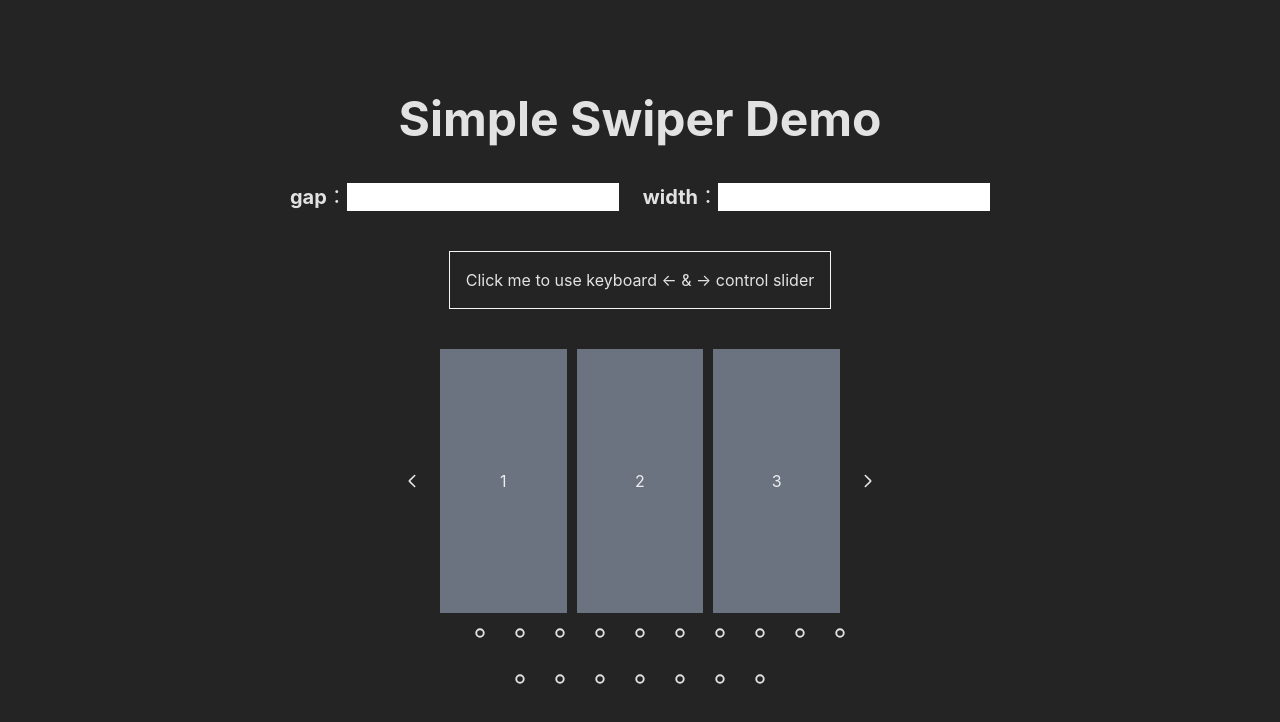
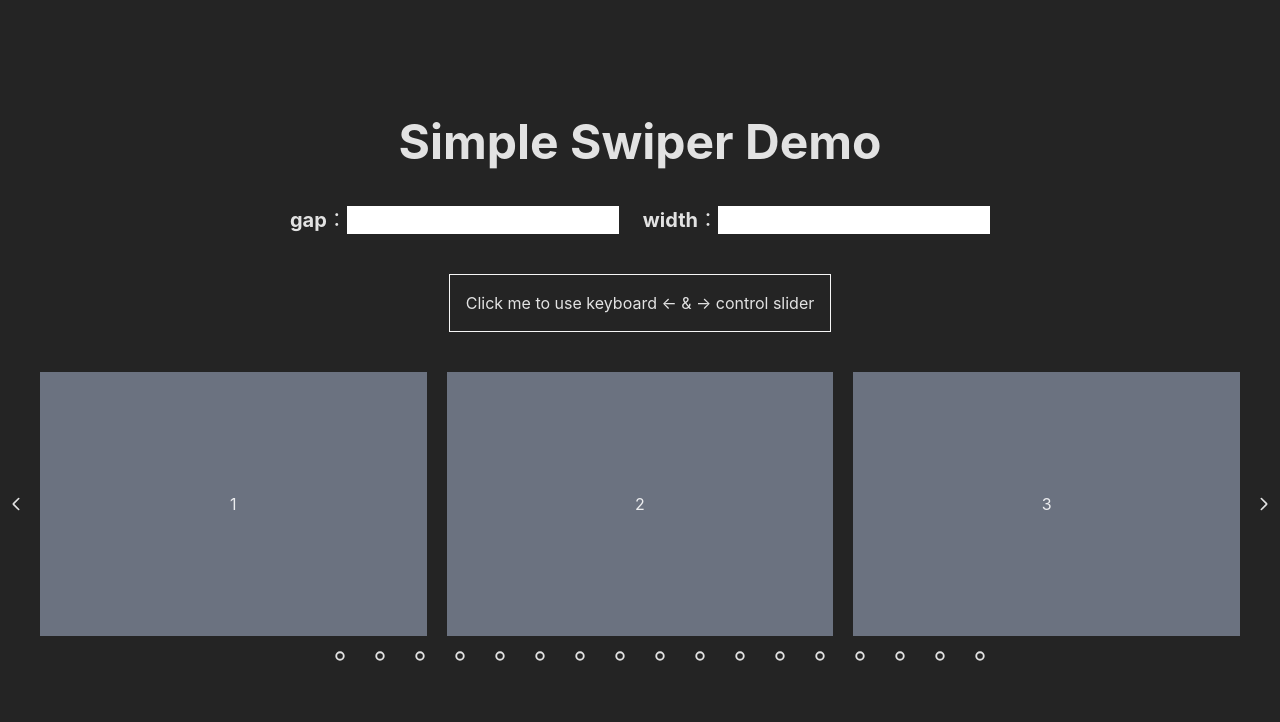
Before and after one commit to Rock070/vue-simple-swiper, a Vue app: page / in a window 1280 px wide. Shown: the top 722 px of the page. Built offline with nearby package versions, Linux system fonts and the light colour scheme; some icons are missing.

Commit message:
feat(swiper): 微調

```diff
--- a/src/App.vue
+++ b/src/App.vue
@@ -9,8 +9,8 @@ const items = Array.from({ length: 20 }, (_, index) => index)
 
 const options = reactive({
   perView: 3,
-  gap: 10,
-  width: 400,
+  gap: 20,
+  width: 1200,
 })
 
 const onFocusSwiper = () => {
--- a/src/components/Swiper.vue
+++ b/src/components/Swiper.vue
@@ -15,8 +15,8 @@ export type Direction = keyof UseScrollReturn['directions']
 
 const props = withDefaults(defineProps<SwiperProps>(), {
   items: () => [],
-  width: 400,
-  gap: 20,
+  width: 800,
+  gap: 10,
   perView: 3,
 })
 
@@ -135,8 +135,8 @@ useEventListener(swiperRef, 'keydown', useThrottleFn((e: KeyboardEvent) => {
 const outerStyle = computed(() => {
   const swiperWidth = props.width
 
-  const ICON_WIDTH = 16
-  const ICON_GAP = 20
+  const ICON_WIDTH = 32
+  const ICON_GAP = 8
 
   const width = swiperWidth + ((ICON_WIDTH + ICON_GAP) * 2)
 
@@ -163,9 +163,13 @@ defineExpose({
 
 <template>
   <div :style="outerStyle">
-    <div class="flex items-center space-x-5">
+    <div class="flex items-center space-x-2">
       <!-- go left page -->
-      <button type="button" @click="onIconClick('previous')">
+      <button
+        type="button"
+        class="p-2"
+        @click="onIconClick('previous')"
+      >
         <Icon icon="material-symbols:arrow-back-ios-new-rounded" />
       </button>
       <!-- container -->
@@ -188,7 +192,11 @@ defineExpose({
       </div>
 
       <!-- go right page -->
-      <button type="button" @click="onIconClick('next')">
+      <button
+        type="button"
+        class="p-2"
+        @click="onIconClick('next')"
+      >
         <Icon icon="material-symbols:arrow-forward-ios-rounded" />
       </button>
     </div>
```
